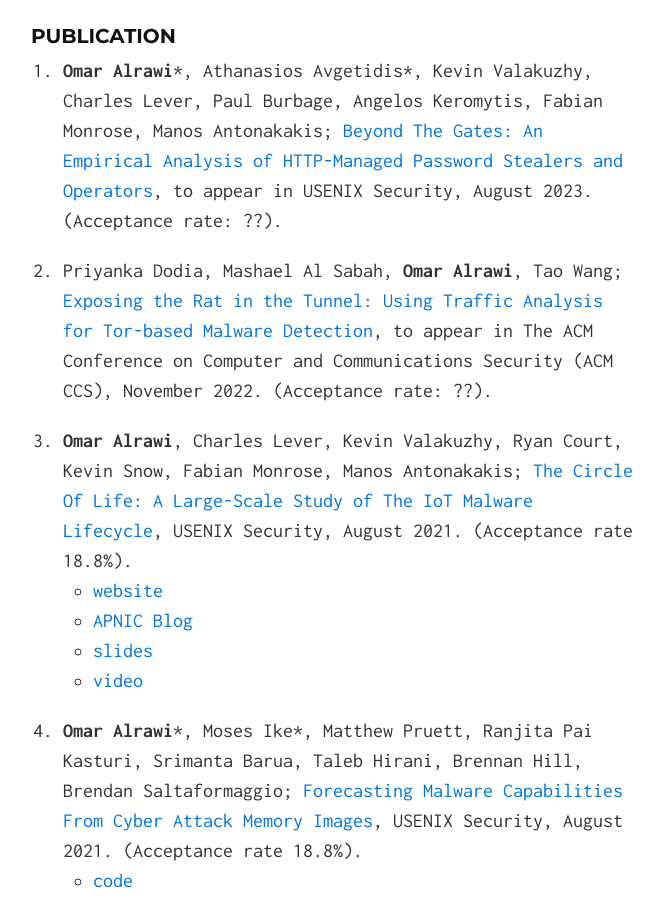
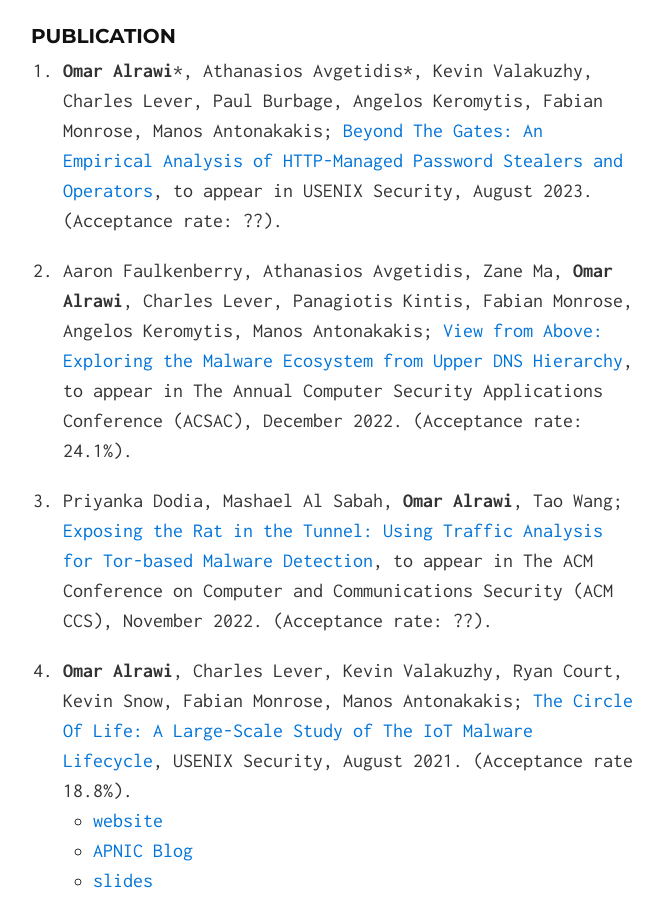
Before and after one commit to alrawi/alrawi.github.io, a Jekyll site: the page built from index.md, in a window 1280 px wide and 900 px high, scrolled down 1184 px. Shown: the whole window, without its empty margins (307-970 px from the left). Built offline with Jekyll 4.4.1, drawn with Linux system fonts in a browser that asks for light colours.

Commit message:
Create index.md

```diff
--- a/index.md
+++ b/index.md
@@ -26,6 +26,8 @@ Additionally, I am investigating malware threats affecting IoT, mobile apps, and
 
 ### Publication
 1. __Omar Alrawi__{::nomarkdown}*{:/}, Athanasios Avgetidis{::nomarkdown}*{:/}, Kevin Valakuzhy, Charles Lever, Paul Burbage, Angelos Keromytis, Fabian Monrose, Manos Antonakakis; [Beyond The Gates: An Empirical Analysis of HTTP-Managed Password Stealers and Operators](#), to appear in USENIX Security, August 2023. (Acceptance rate: ??).
+
+1. Aaron Faulkenberry, Athanasios Avgetidis, Zane Ma, __Omar Alrawi__, Charles Lever,  Panagiotis Kintis, Fabian Monrose, Angelos Keromytis, Manos Antonakakis; [View from Above: Exploring the Malware Ecosystem from Upper DNS Hierarchy](#), to appear in The Annual Computer Security Applications Conference (ACSAC), December 2022. (Acceptance rate: 24.1%).
 
 1. Priyanka Dodia, Mashael Al Sabah, __Omar Alrawi__, Tao Wang; [Exposing the Rat in the Tunnel: Using Traffic Analysis for Tor-based Malware Detection](#), to appear in The ACM Conference on Computer and Communications Security (ACM CCS), November 2022. (Acceptance rate: ??).
 
```
